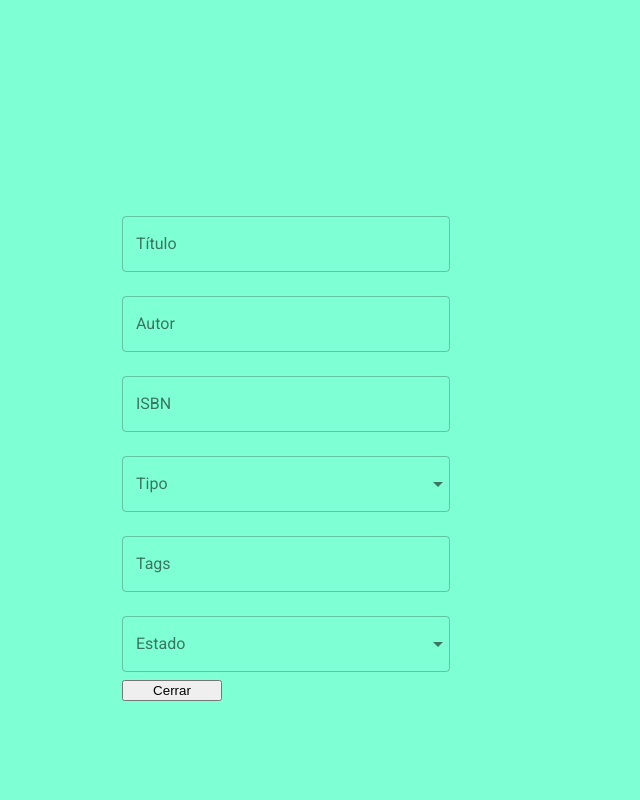
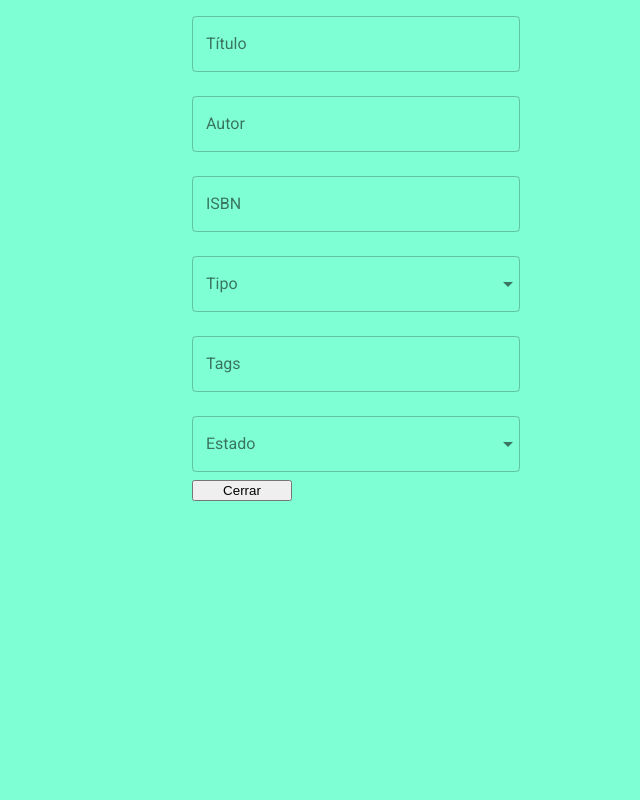
Before and after one commit to esterlegaz/easley-s4-kairoteca, a React (Create React App) app: page / in a window 1280 px wide. Both pictures are taken after a click on the button "Añadir libro". Shown: the top 800 px of the page, without its empty margins (198-838 px from the left). Built offline with nearby package versions, Linux system fonts and the light colour scheme.

Commit message:
Style: Add style to form

```diff
--- a/src/components/Main/Form.js
+++ b/src/components/Main/Form.js
@@ -61,9 +61,9 @@ class Form extends Component {
                     ))}
                 </TextField>
                 </form>
-                <button className="close" onClick={this.props.togglePopup}> Cerrar </button>
-            </div>
-            </div>
+            <button className="close" onClick={this.props.togglePopup}> Cerrar </button>
+        </div>
+        </div>
     );
   }
 }
--- a/src/stylesheets/components/_form.scss
+++ b/src/stylesheets/components/_form.scss
@@ -15,9 +15,12 @@
 }
 
 .popup{
+    width: 500px;
+    height: 100vh;
     position: absolute;
     display: flex;
     flex-direction: column;
+    flex-wrap: nowrap;
     left: 25%;
     right: 25%;
     top: 25%;
```
